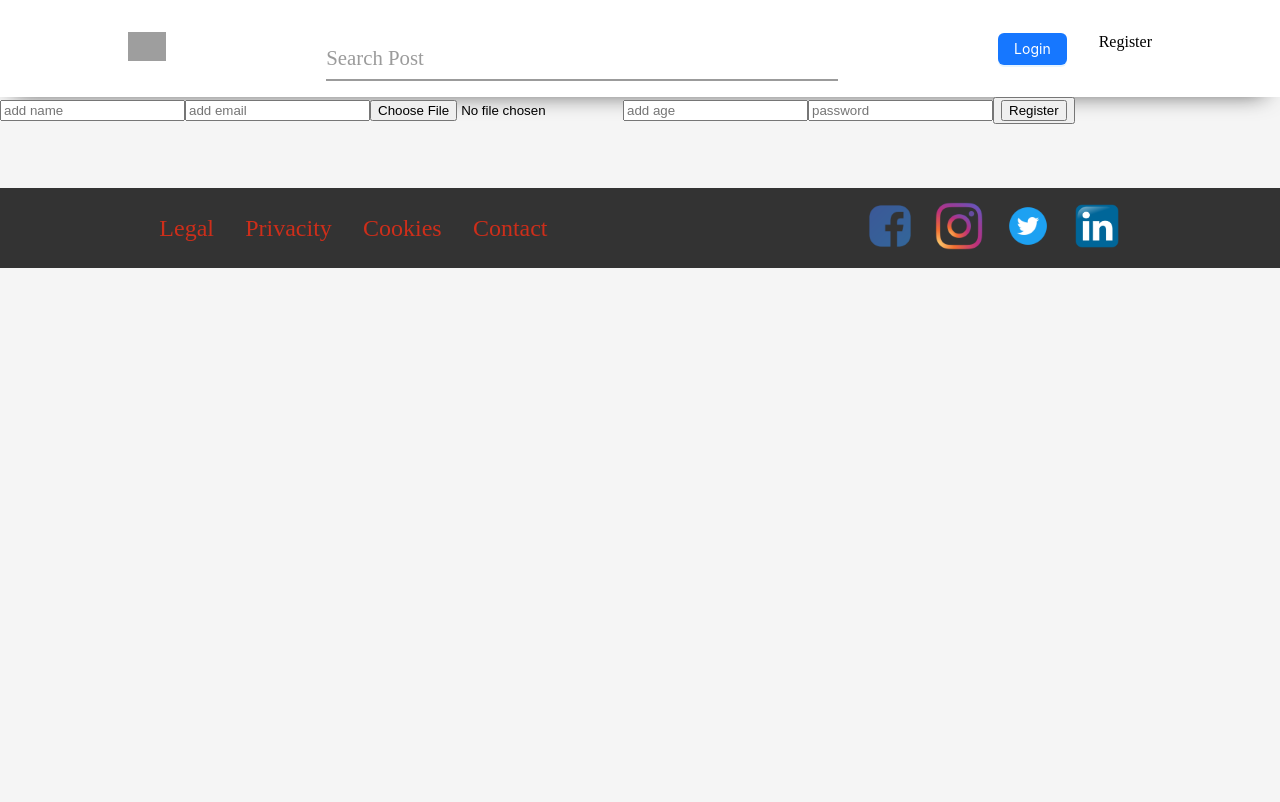
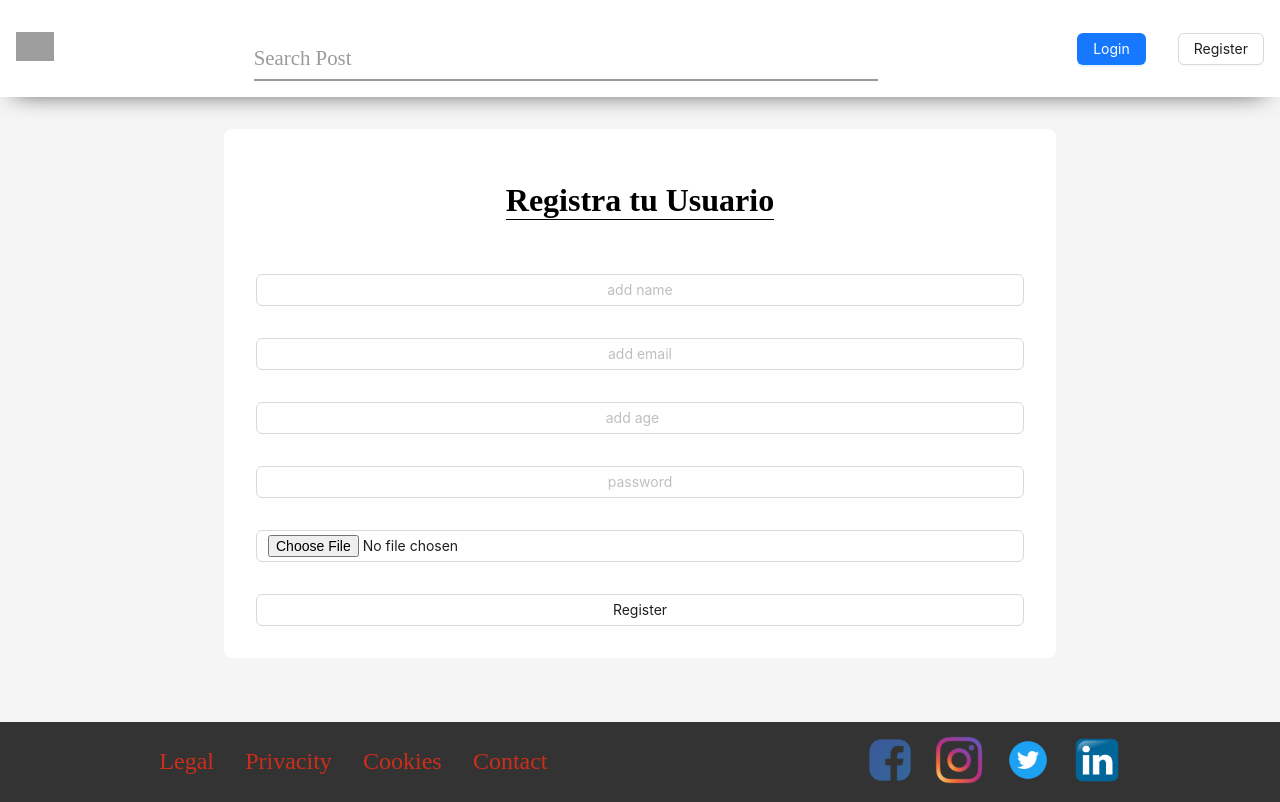
Before and after one commit to SergioJ-Vidal/Proyecto-FrontEnd-SocialNetwork, a React (Create React App) app: page /register in a window 1280 px wide. Built offline with nearby package versions, Linux system fonts and the light colour scheme; grey boxes are pictures that could not be loaded.

Commit message:
Css updates and removepost

```diff
--- a/src/App.css
+++ b/src/App.css
@@ -1 +1,5 @@
 .App {background-color: #f5f5f5;}
+
+::placeholder{
+    text-align: center;
+}
--- a/src/components/Header/Header.jsx
+++ b/src/components/Header/Header.jsx
@@ -1,13 +1,11 @@
+import React, { useState } from "react";
 import { Link, useNavigate } from "react-router-dom";
 import { useSelector, useDispatch } from "react-redux";
 import { logout } from "../../features/auth/authSlice";
-import { useState } from "react";
+import { Button, Menu } from 'antd';
+import Login from "../Login/Login";
 import logo from "../../assets/images/logo.png"
 import "./Header.scss"
-
-import Login from "../Login/Login";
-import Register from "../Register/Register";
-
 
 const Header = () => {
 
@@ -37,6 +35,8 @@ const Header = () => {
 
     };
 
+        // const imageUrl = "http://localhost:8080/images/users/" + user.user.image;
+
     return (
 
         <div className="header-container">
@@ -54,13 +54,20 @@ const Header = () => {
                         <label for="name" class="form__label">Search Post</label>
                     </div>
 
+
+
                     <div className="header-options">
 
                         {user ? <>
 
                             <span><Link to="/" onClick={onLogout}>Logout</Link></span>
 
-                            <span><Link to="/profile" >Profile</Link> </span>
+
+                            <div className="avatar-div">
+                                <a href="http://localhost:3000/profile" rel="noopener noreferrer" title="facebook">
+                                    <img src={logo} className="user-img" alt="facebook"></img></a>
+                            </div>
+
 
                         </>
 
@@ -70,7 +77,7 @@ const Header = () => {
 
                                 <Login />
 
-                                <span><Link to="/register">Register</Link></span>
+                                <Button><Link to="/register">Register</Link></Button>
 
                             </>
 
--- a/src/components/Header/Header.scss
+++ b/src/components/Header/Header.scss
@@ -14,10 +14,23 @@
     justify-content: space-between;
 }
 
+.user-img{
+    width: 10vw;
+}
+
+.avatar-div{
+  background-color: black;
+  border-radius: 200px;
+  width: 50%;
+  display: flex;
+  justify-content: center;
+  align-items: center;
+}
+
 .nav-main {
     display: flex;
     justify-content: space-between;
-    width: 80vw;
+    width: 100vw;
     padding: 1em;
 }
 
--- a/src/components/Home/Posts/PostDetail/PostDetail.jsx
+++ b/src/components/Home/Posts/PostDetail/PostDetail.jsx
@@ -1,7 +1,7 @@
 import React, { useEffect } from "react";
 import { useSelector, useDispatch } from "react-redux";
 import { useParams, Link } from "react-router-dom";
-import { getByPost } from "../../../../features/comments/commentsSlice";
+
 import { getById, deletePost, likePosts } from "../../../../features/posts/postsSlice";
 import "./PostDetail.css"
 
--- a/src/components/Home/Publish/Publish.jsx
+++ b/src/components/Home/Publish/Publish.jsx
@@ -35,7 +35,7 @@ const Publish = () => {
 
             <TextArea rows={4} className="textarea" name="body" resize="none"/>
 
-            <input className="input-create" type="submit" value="Publicar" />
+            <Link to="/profile" ><input className="input-create" type="submit" value="Publicar" /></Link>
 
         </form>
 
--- a/src/components/Profile/Profile.css
+++ b/src/components/Profile/Profile.css
@@ -1,6 +1,6 @@
 .profile {
     background-color: white;
-    width: 80%;
+    width: 70%;
     display: flex;
     flex-direction: column;
     justify-content: center;
@@ -10,7 +10,19 @@
 
 .profile-view {
     display: flex;
+    flex-direction: column;
     justify-content: center;
     align-items: center;
     margin-top: 1em;
 }
+
+.profile-info{
+    display: flex;
+    justify-content: center;
+    align-items: center;
+    flex-direction: column;
+}
+
+.userimg{
+    width: 30%;
+}
--- a/src/components/Profile/Profile.jsx
+++ b/src/components/Profile/Profile.jsx
@@ -30,6 +30,8 @@ const Profile = () => {
 
     });
 
+    const imageUrl = "http://localhost:8080/images/users/" + user.user.image;
+
     return (
 
         <div className="profile-view">
@@ -38,6 +40,8 @@ const Profile = () => {
 
                 <div className="profile-info">
                     <h1>{user.user.name}</h1>
+
+                    <img src={imageUrl}  className="userimg" alt="userimg"></img>
 
                     <p>{user.user.email}</p>
                 </div>
--- a/src/components/Register/Register.jsx
+++ b/src/components/Register/Register.jsx
@@ -1,8 +1,9 @@
-import React from "react";
+import React, { useState } from "react";
 import { useEffect } from "react";
 import { useDispatch, useSelector } from "react-redux";
 import { register } from "../../features/auth/authSlice";
-import { notification } from "antd";
+import { Input, notification } from "antd";
+import "./Register.scss"
 
 const Register = () => {
     const dispatch = useDispatch()
@@ -23,6 +24,7 @@ const Register = () => {
         }
 
     }, [isSuccess]);
+
     const onSubmit = (event) => {
 
         event.preventDefault();
@@ -39,18 +41,23 @@ const Register = () => {
 
     return (
 
-        <form onSubmit={onSubmit}>
+        <div className="register-div">
 
-            <input name="name" placeholder="add name" />
-            <input name="email" placeholder="add email" />
-            <input type="file" name="image" id="file" className="input-file" />
-            <input type="number" name="age" placeholder="add age" />
-            <input type="password" name="password" placeholder="password" />
+        <form className="register-form" onSubmit={onSubmit}>
 
-            <button>
-                <input className="input" type="submit" value="Register" />
-            </button>
+            <h1>Registra tu Usuario</h1>
+
+            <Input name="name" placeholder="add name" />
+            <Input name="email" placeholder="add email" />
+            <Input type="number" name="age" placeholder="add age" />
+            <Input type="password" name="password" placeholder="password" />
+            <Input type="file" name="image" id="file" className="input-file" />
+
+                <Input className="input" type="submit" value="Register" />
+
         </form>
+
+        </div>
 
     );
 
--- /dev/null
+++ b/src/components/Register/Register.scss
@@ -0,0 +1,18 @@
+.register-div{
+    display: flex;
+    justify-content: center;
+    align-items: center;
+    margin-top: 2em;
+}
+
+.register-form{
+    display: flex;
+    flex-direction: column;
+    justify-content: center;
+    align-items: center;
+    width: 60vw;
+    gap:2em;
+    background-color: white;
+    border-radius: 8px;
+    padding: 2em;
+}
--- a/src/features/posts/postsSlice.js
+++ b/src/features/posts/postsSlice.js
@@ -208,6 +208,11 @@ export const postsSlice = createSlice({
                 state.post = action.payload;
             })
 
+            // .addCase(likePosts.fulfilled, (state, action) => {
+            //     state.post = action.payload;
+            // })
+
+
 
     },
 
```
Also changed, not shown: src/components/Register/Register.sass (deleted).
